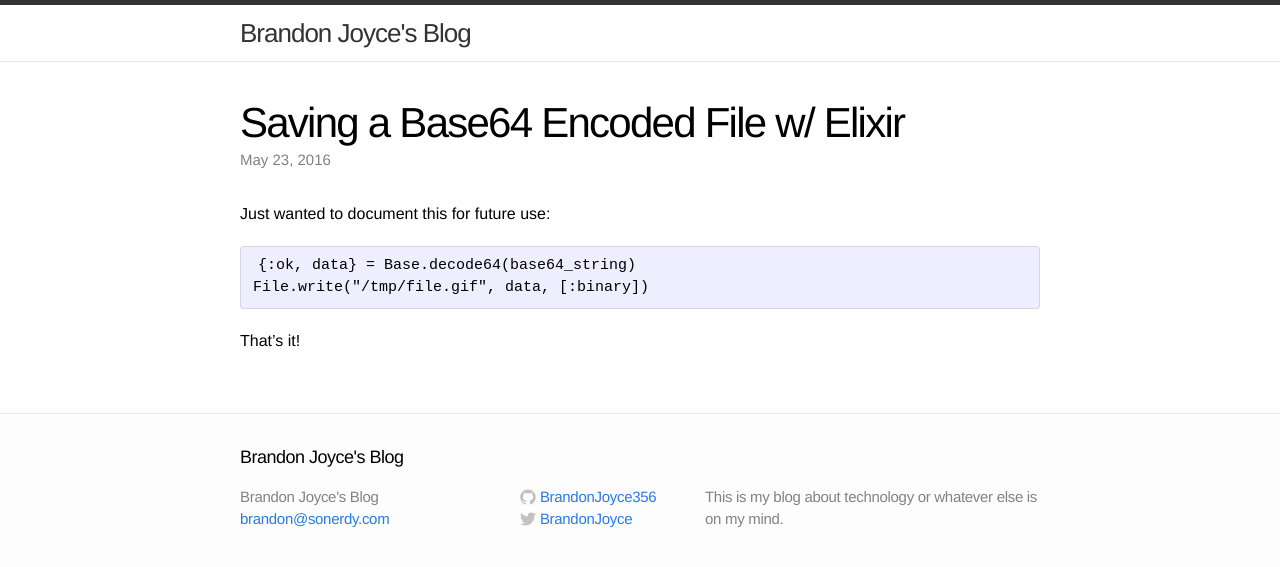
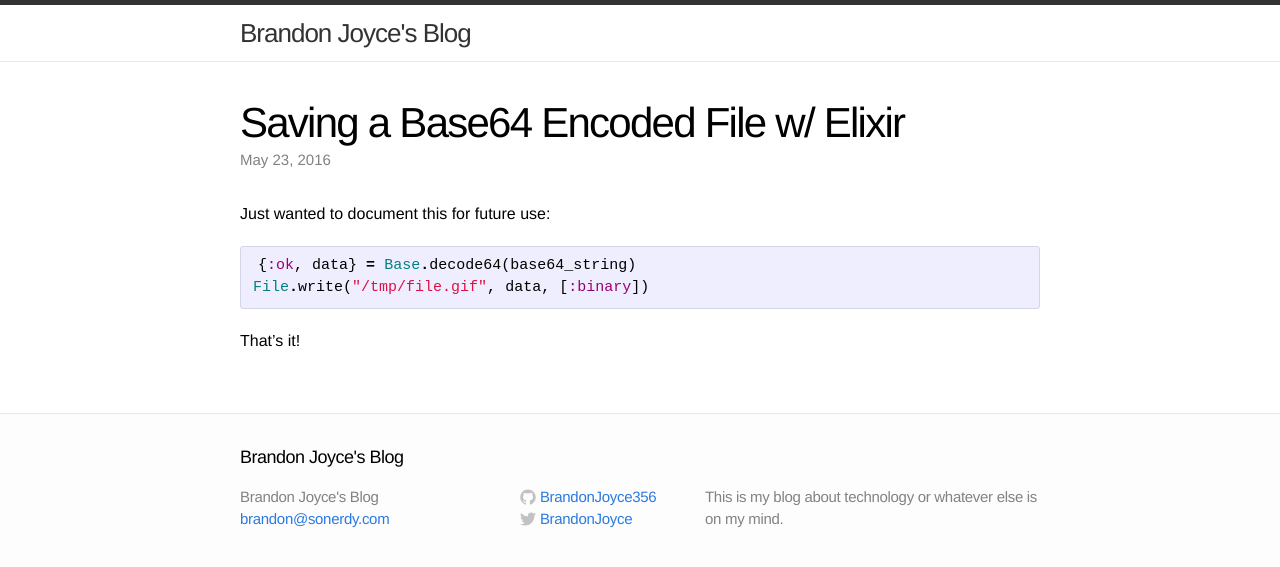
Before and after one commit to BrandonJoyce356/BrandonJoyce356.github.io, a Jekyll site: the page built from _posts/2016-05-23-saving-base64-encoded-file-in-elixir.md, in a window 1280 px wide. Shown: the top 567 px of the page. Built offline with Jekyll 4.4.1, drawn with Linux system fonts in a browser that asks for light colours; comment, search, counter and statistics services are not loaded.

Commit message:
Update 2016-05-23-saving-base64-encoded-file-in-elixir.md

````diff
--- a/_posts/2016-05-23-saving-base64-encoded-file-in-elixir.md
+++ b/_posts/2016-05-23-saving-base64-encoded-file-in-elixir.md
@@ -6,9 +6,9 @@ permalink: saving-base64-encoded-file-elixir
 
 Just wanted to document this for future use:
 
-```
+{% highlight elixir %}
 {:ok, data} = Base.decode64(base64_string)
 File.write("/tmp/file.gif", data, [:binary])
-```
+{% endhighlight %}
 
 That's it!
````
